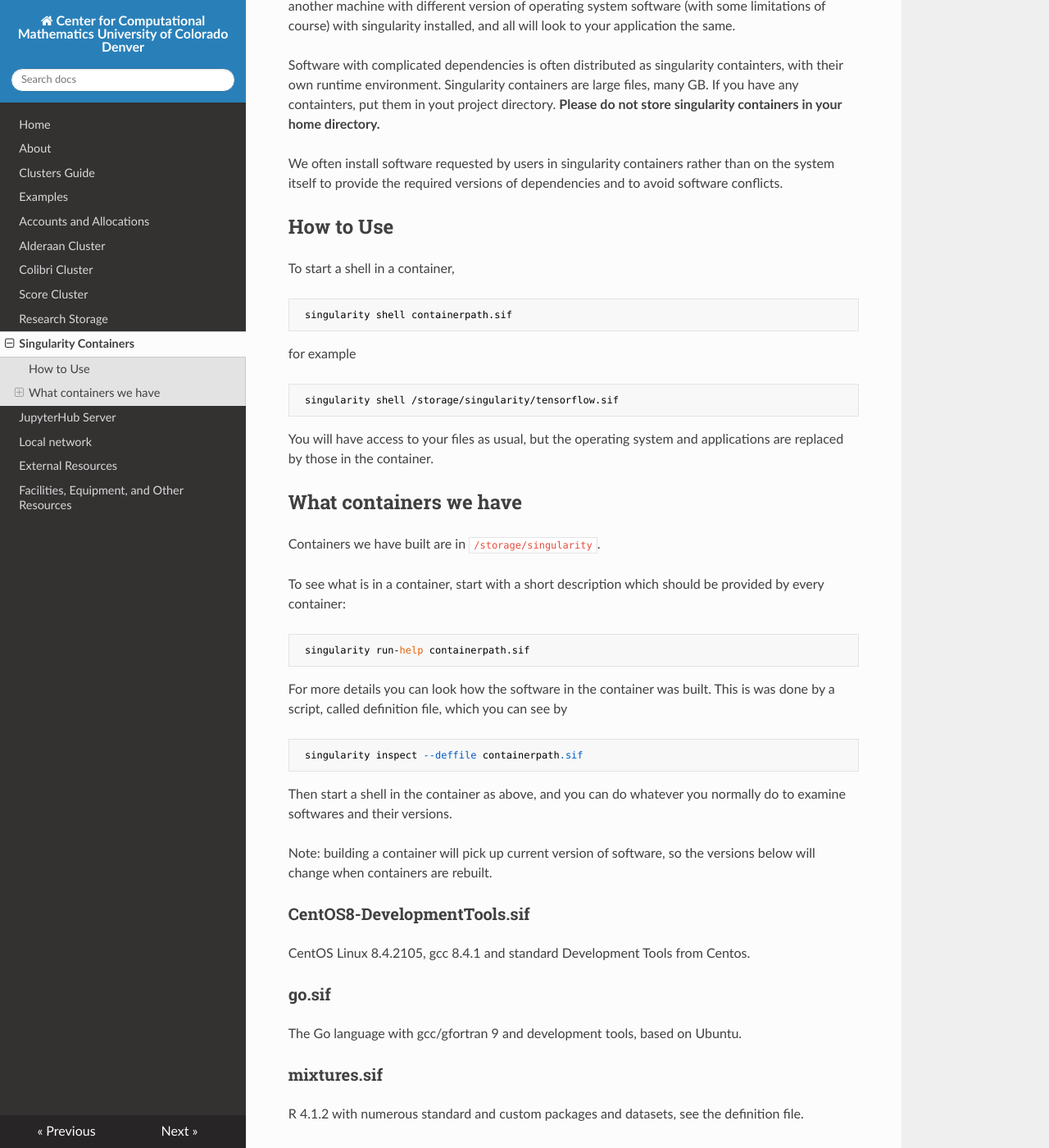
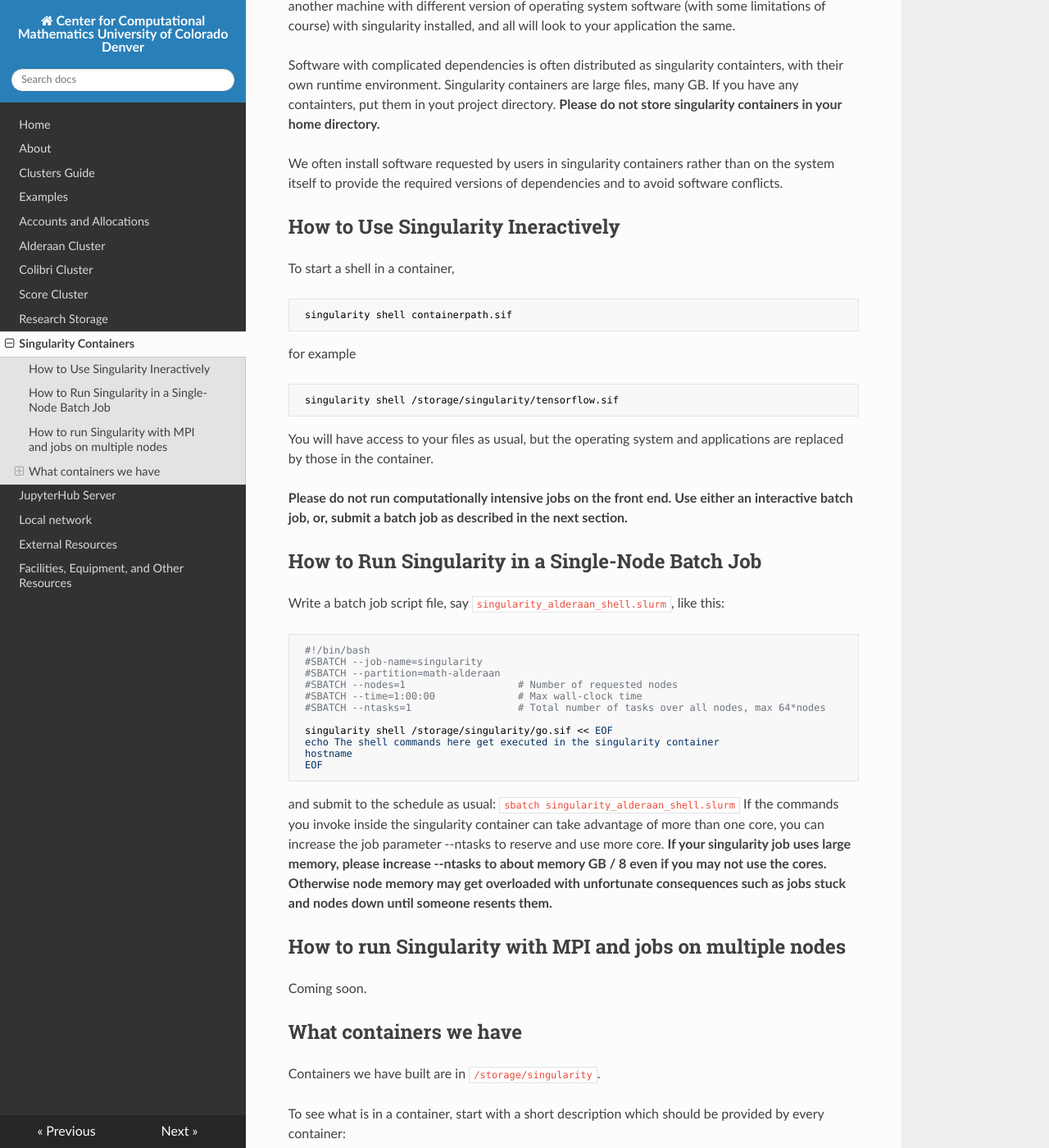
Before and after one commit to ccmucdenver/ccm-docs, an MkDocs documentation site: the page built from docs/singularity.md, in a window 1280 px wide and 1400 px high, scrolled down 236 px. Shown: the whole window at 82% size. Built offline with MkDocs 1.6.1, drawn with Linux system fonts in a browser that asks for light colours; nearby versions of some CDN libraries.

Commit message:
Update singularity.md
adding singularity in batch jobs

```diff
--- a/docs/singularity.md
+++ b/docs/singularity.md
@@ -6,7 +6,7 @@ Software with complicated dependencies is often distributed as singularity conta
 
 We often install software requested by users in singularity containers rather than on the system itself to provide the required versions of dependencies and to avoid software conflicts.
 
-## How to Use
+## How to Use Singularity Ineractively
 
 To start a shell in a container,
 
@@ -17,6 +17,36 @@ for example
      singularity shell /storage/singularity/tensorflow.sif
 
 You will have access to your files as usual, but the operating system and applications are replaced by those in the container.
+
+**Please do not run computationally intensive jobs on the front end. Use either an interactive batch job, or, submit a batch job as described in the next section.**
+
+## How to Run Singularity in a Single-Node Batch Job
+
+Write a batch job script file, say `singularity_alderaan_shell.slurm`, like this:
+
+     #!/bin/bash
+     #SBATCH --job-name=singularity
+     #SBATCH --partition=math-alderaan
+     #SBATCH --nodes=1                   # Number of requested nodes
+     #SBATCH --time=1:00:00              # Max wall-clock time
+     #SBATCH --ntasks=1                  # Total number of tasks over all nodes, max 64*nodes
+
+     singularity shell /storage/singularity/go.sif << EOF
+     echo The shell commands here get executed in the singularity container
+     hostname
+     EOF
+
+and submit to the schedule as usual: `sbatch singularity_alderaan_shell.slurm`
+If the commands you invoke inside the singularity container can take advantage of
+more than one core, you can increase the job parameter --ntasks to reserve and use
+more core. **If your singularity job uses large memory, please increase --ntasks to
+about memory GB / 8 even if you may not use the cores. Otherwise node memory may get
+overloaded with unfortunate consequences such as jobs stuck and
+nodes down until someone resents them.**
+
+## How to run Singularity with MPI and jobs on multiple nodes
+
+Coming soon.
 
 ## What containers we have
 
```
